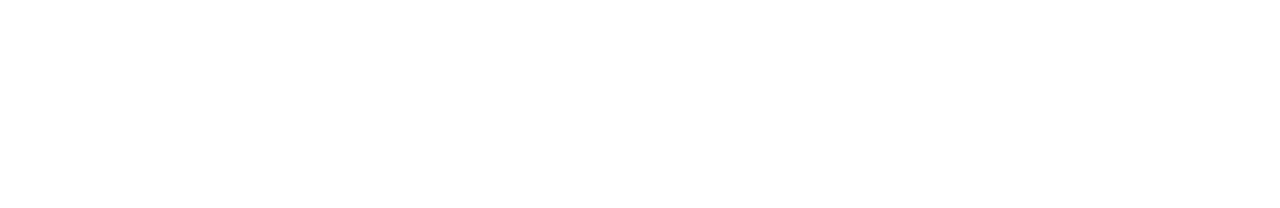
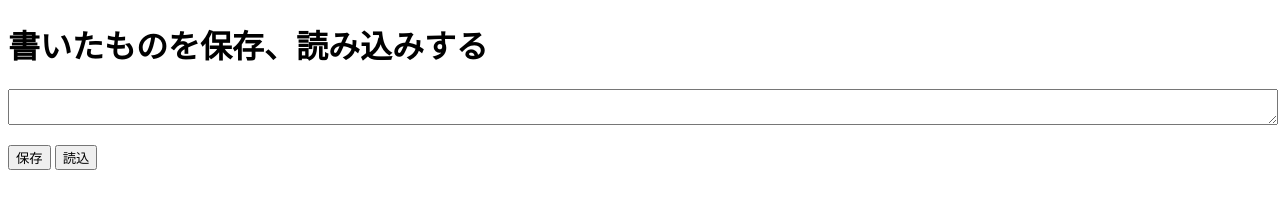
Before and after one commit to kakukaku-15/notepad, a website: page src/index.html in a window 1280 px wide. Drawn offline with Linux system fonts and the light colour scheme.

Commit message:
メモのベースを作成

```diff
--- a/src/index.html
+++ b/src/index.html
@@ -1,11 +1,24 @@
 <!DOCTYPE html>
+
 <html lang="ja">
     <head>
         <meta charset="UTF-8">
         <meta name="viewport" content="width=device-width, initial-scale=1.0">
-    <title>notepad</title>
+        <title>JavaScriptでメモ帳</title>
+        <style type="text/css">
+            textarea{width:100%;height:30%;}
+        </style>
     </head>
     <body>
+        <h1>書いたものを保存、読み込みする</h1>
+        <form name="form1">
+            <textarea name="Memo"></textarea>
+        </form>
+        <p>
+            <input type="button" value="保存" onclick=save(); ></input>
+            <input type="button" value="読込" onclick=load(); ></input>
+        </p>
+        <script type="text/javascript" src = "script.js"></script>
 
     </body>
 </html>
```
Lines whose indentation alone changed are shown as unchanged.
